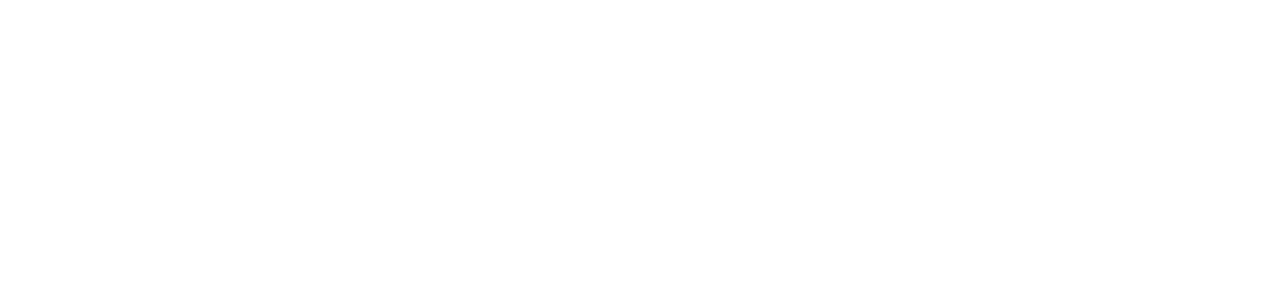
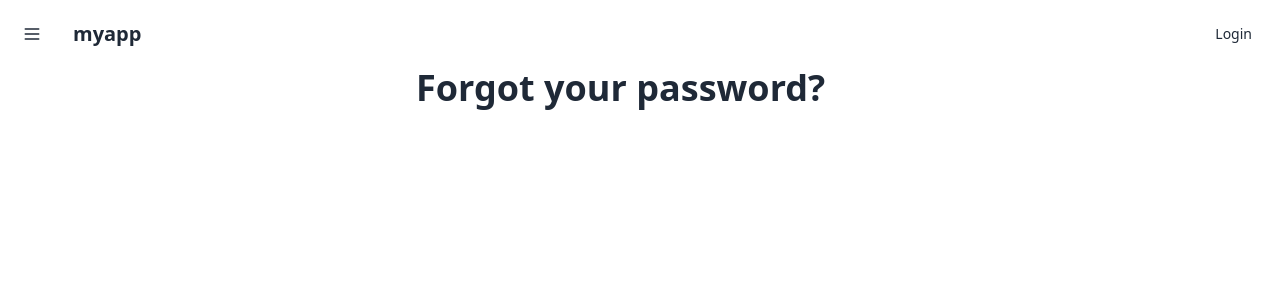
Before and after one commit to aktsbot/react-boilerplate, a React (Vite) app: page /forgot-password in a window 1280 px wide. Before the commit this address had no page. Shown: the top 300 px of the page. Built offline with nearby package versions, Linux system fonts and the light colour scheme.

Commit message:
wip: forgot password

```diff
--- a/src/App.tsx
+++ b/src/App.tsx
@@ -8,6 +8,7 @@
 
 import HomePage from "@/pages/Home";
 const LoginPage = lazy(() => import("@/pages/Login"));
+const ForgotPasswordPage = lazy(() => import("@/pages/ForgotPassword"));
 const LogoutPage = lazy(() => import("@/pages/Logout"));
 const SignupPage = lazy(() => import("@/pages/Signup"));
 const AboutPage = lazy(() => import("@/pages/About"));
@@ -21,6 +22,7 @@
           <Route element={<PageLayout />}>
             <Route index element={<HomePage />} />
             <Route path="login" element={<LoginPage />} />
+            <Route path="forgot-password" element={<ForgotPasswordPage />} />
             <Route path="logout" element={<LogoutPage />} />
             <Route path="signup" element={<SignupPage />} />
             <Route path="about" element={<AboutPage />} />
--- /dev/null
+++ b/src/pages/ForgotPassword.tsx
@@ -0,0 +1,16 @@
+import PageTitle from "@/components/page-title";
+
+export const ForgotPasswordPage = () => {
+  return (
+    <>
+      <PageTitle title="Forgot password" />
+      <div className="flex flex-col h-full items-center justify-center">
+        <div className="w-full sm:max-w-md">
+          <h1 className="text-4xl font-bold">Forgot your password?</h1>
+        </div>
+      </div>
+    </>
+  );
+};
+
+export default ForgotPasswordPage;
--- a/src/pages/Login.tsx
+++ b/src/pages/Login.tsx
@@ -85,6 +85,11 @@
                 Login
               </button>
               <p className="text-sm mt-1">
+                <Link className="link link-primary" to="/forgot-password">
+                  Forgot password?
+                </Link>
+              </p>
+              <p className="text-sm mt-4">
                 Don't have an account?{" "}
                 <Link className="link link-primary" to="/signup">
                   Sign Up
```
